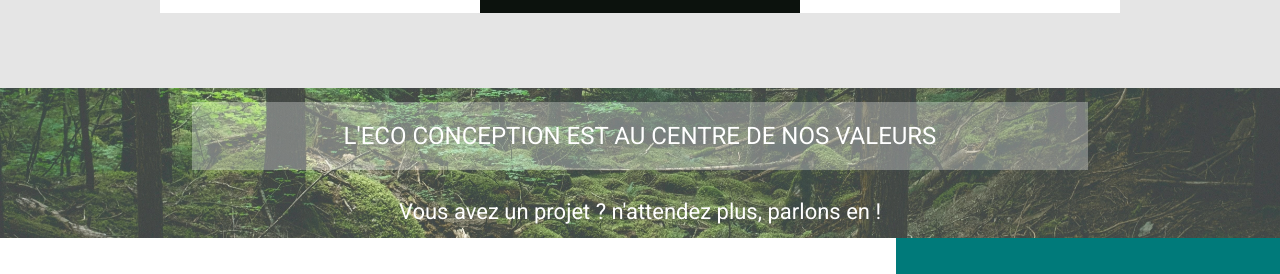
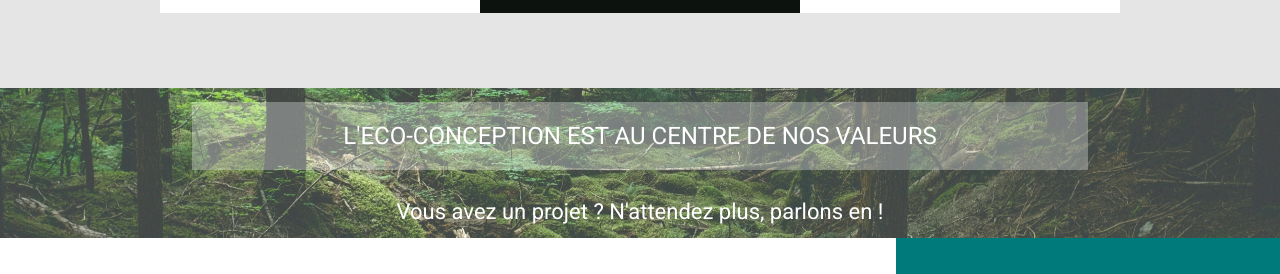
Before and after one commit to ibrahimbakayoko/ikisquare, a Gatsby site: page / in a window 1280 px wide. Shown: the part 3300-3574 px from the top of the page. Built offline with nearby package versions, Linux system fonts and the light colour scheme; Gatsby itself is replaced by a stand-in of ours.

Commit message:
update v3

```diff
--- a/src/components/Contact.js
+++ b/src/components/Contact.js
@@ -36,9 +36,9 @@ export default function Contact() {
         <div className="contact-calltoaction">
              <div className="banner-inner">
                 <div className="calltoaction-title">
-                    <h1>L'ECO CONCEPTION EST AU CENTRE DE NOS VALEURS</h1>
+                    <h1>L'ECO-CONCEPTION EST AU CENTRE DE NOS VALEURS</h1>
                 </div>
-                <div className="calltoaction-content">Vous avez un projet ? n'attendez plus, parlons en !</div>
+                <div className="calltoaction-content">Vous avez un projet ? N'attendez plus, parlons en !</div>
 
              </div>
 
```
